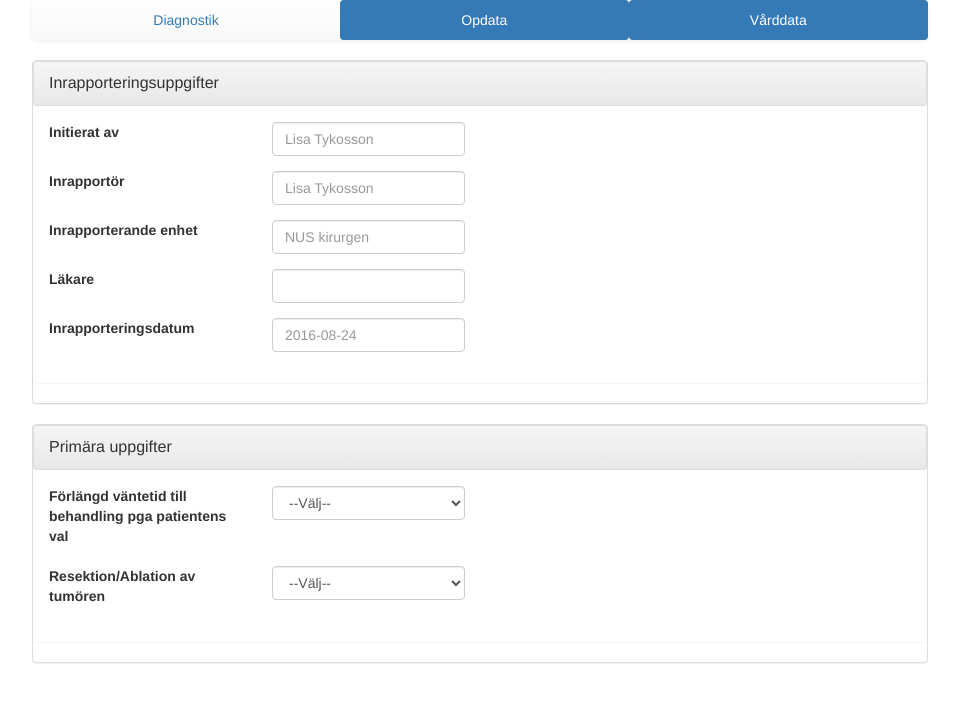
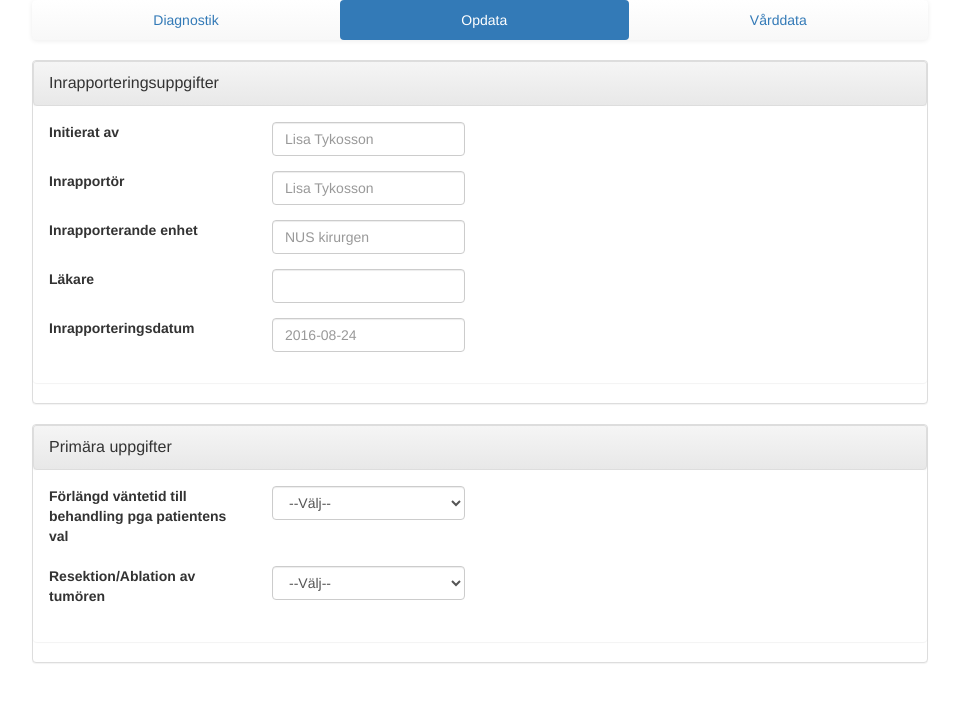
Before and after one commit to LisaTykosson/NREV, a plain HTML site: page NREV/Opdata.html in a window 1280 px wide. Shown: the whole page, without its empty margins (160-1119 px from the left). Drawn offline with nearby package versions, Linux system fonts and the light colour scheme.

Commit message:
Update Opdata.html

```diff
--- a/NREV/Opdata.html
+++ b/NREV/Opdata.html
@@ -16,7 +16,7 @@
     <ul class="nav nav-pills nav-justified navbar-default center-block" style="width:70%">
         <li role="presentation" id="diag"><a href="Index.html">Diagnostik</a></li>
         <li role="presentation" id="kir" class="active"><a href="Opdata.html">Opdata</a></li>
-        <li role="presentation" id="kir" class="active"><a href="Form3.html">Vårddata</a></li>
+        <li role="presentation" id="kir"><a href="Form3.html">Vårddata</a></li>
 
 
     </ul>
```
